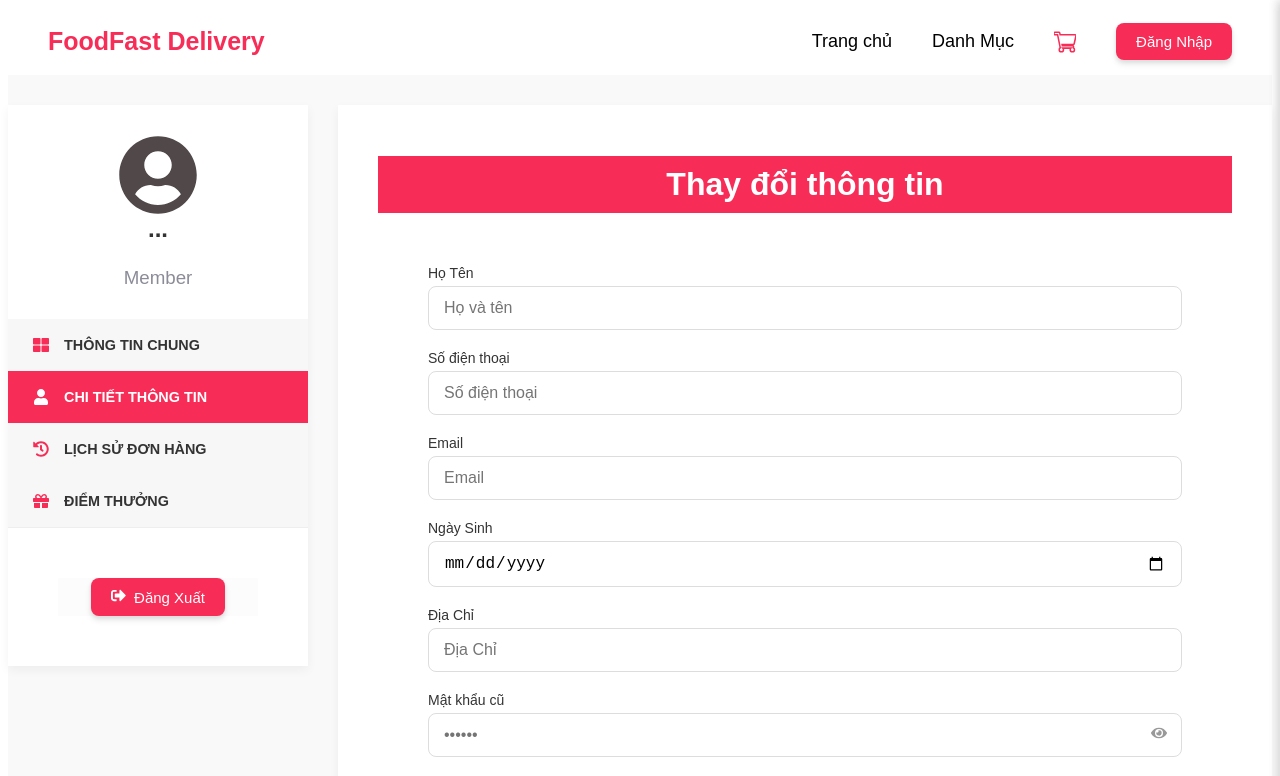
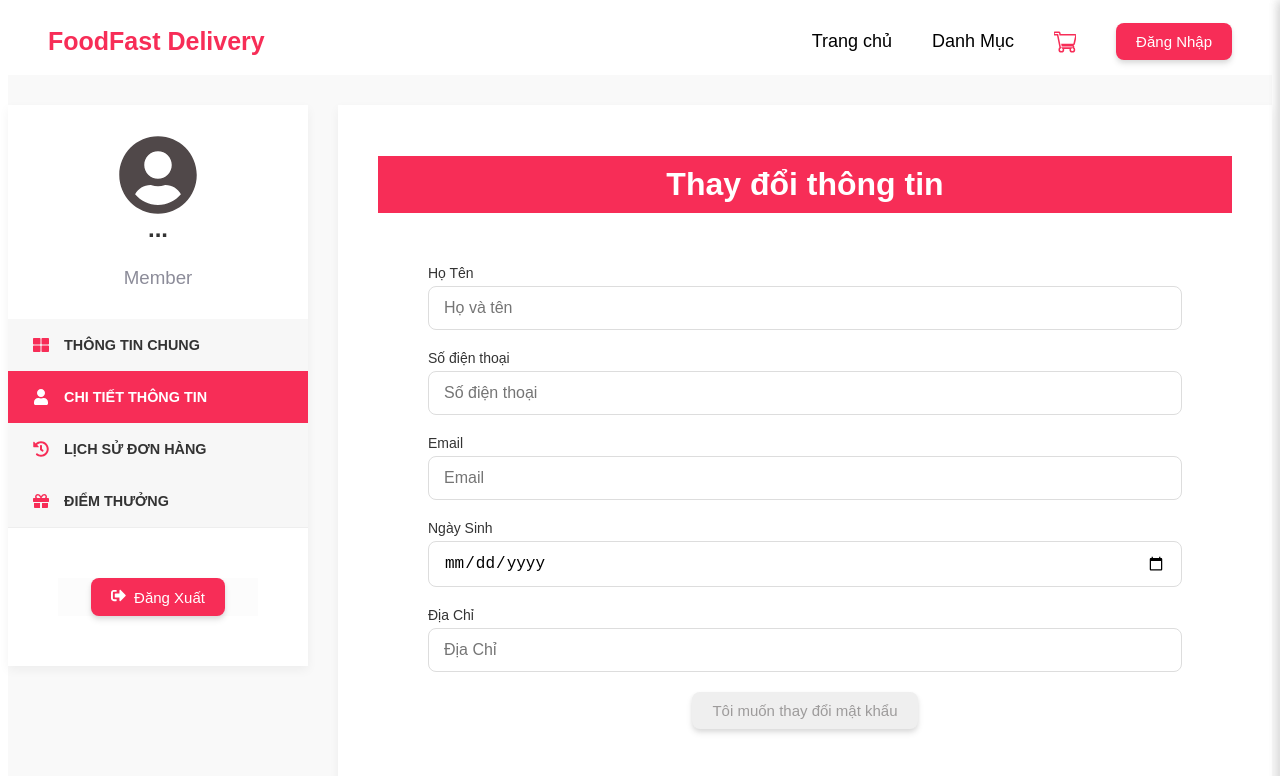
Before and after one commit to vvinh118/FoodFast-Delivery, a React (Vite) app in the folder apps/web/: page /userProfile/details in a window 1280 px wide. Shown: the top 776 px of the page. Built offline with nearby package versions, Linux system fonts and the light colour scheme.

Commit message:
Update Details.tsx

```diff
--- a/apps/web/src/pages/Profile/Details.tsx
+++ b/apps/web/src/pages/Profile/Details.tsx
@@ -1,11 +1,15 @@
+// src/pages/profile/Details.tsx
+
 import React, { useState } from 'react';
 import styled from 'styled-components';
 import { useAuth } from '../../context/AuthContext';
 import Button from '../../components/Button';
 import InputField from '../../components/InputField';
 
-//cột Main
+// === 1. STYLED COMPONENTS ===
+
 const ColMain = styled.div``
+
 const MainTitle = styled.h1`
     display: flex;
     justify-content: center;
@@ -13,32 +17,68 @@ const MainTitle = styled.h1`
     color: white;
     padding: 10px;
 `
-const Form = styled.form`
+
+const MainForm = styled.form`
     padding: 30px 50px;
 `
+
+
+const ChangePasswordForm = styled.div`
+    margin-top: 30px;
+    border-top: 1px solid #f0f0f0;
+    padding-top: 20px;
+
+    /* Hiệu ứng mờ dần khi xuất hiện */
+    animation: fadeIn 0.5s ease;
+    @keyframes fadeIn { from { opacity: 0; } to { opacity: 1; } }
+`
+
 const SubmitButton = styled.div`
     display: flex;
     justify-content: center;
     margin-top: 50px;
 `
 
+const ButtonRow = styled.div`
+    display: flex;
+    justify-content: flex-end;
+    gap: 10px;
+    margin-top: 20px;
+`
+
+const CancelButton = styled(Button)`
+    background-color: #777;
+    &:hover {
+        background-color: #555;
+    }
+`
+
+
+// === 2. COMPONENT CHÍNH ===
+
 export default function Details() {
-    const { user } = useAuth(); // Lấy user thật từ context
+    const { user } = useAuth();
 
+    // State cho thông tin
     const [name, setName] = useState(user?.name || '');
     const [tel, setTel] = useState(user?.tel || '');
     const [birthday, setBirthday] = useState(user?.birthday || '');
     const [email, setEmail] = useState(user?.email || '');
     const [address, setAddress] = useState(user?.address || '');
+
+    // State cho mật khẩu
     const [oldPassword, setOldPassword] = useState('');
     const [newPassword, setNewPassword] = useState('');
     const [confirmPassword, setConfirmPassword] = useState('');
 
-    //giả lập lưu thành công
+    // State ẩn/hiện form
+    const [isFormVisible, setIsFormVisible] = useState(false);
+
     const handleSubmit = (e: React.FormEvent) => {
         e.preventDefault();
-        console.log('Lưu thành công');
+        console.log('Lưu thay đổi (thông tin + mật khẩu nếu có)');
         alert('Lưu thay đổi thành công!');
+        setIsFormVisible(false);
         return;
     }
 
@@ -46,7 +86,8 @@ export default function Details() {
     return (
         <ColMain>
             <MainTitle>Thay đổi thông tin</MainTitle>
-            <Form onSubmit={handleSubmit}>
+
+            <MainForm onSubmit={handleSubmit}>
                 <InputField
                     label="Họ Tên"
                     id="name"
@@ -55,7 +96,6 @@ export default function Details() {
                     value={name}
                     onChange={(e) => {setName(e.target.value)}}
                 />
-
                 <InputField
                     label="Số điện thoại"
                     id="tel"
@@ -64,7 +104,6 @@ export default function Details() {
                     value={tel}
                     onChange={(e) => {setTel(e.target.value)}}
                 />
-
                 <InputField
                     label="Email"
                     id="email"
@@ -73,7 +112,6 @@ export default function Details() {
                     value={email}
                     onChange={(e) => {setEmail(e.target.value)}}
                 />
-
                 <InputField
                     label="Ngày Sinh"
                     id="birthday"
@@ -82,7 +120,6 @@ export default function Details() {
                     value={birthday}
                     onChange={(e) => {setBirthday(e.target.value)}}
                 />
-
                 <InputField
                     label="Địa Chỉ"
                     id="address"
@@ -92,6 +129,22 @@ export default function Details() {
                     onChange={(e) => {setAddress(e.target.value)}}
                 />
 
+
+                {
+                    !isFormVisible ? (
+                        <SubmitButton style={{ marginTop: '20px' }}>
+                            <Button
+                                type="button" // Quan trọng: để không submit form
+                                $color='#9d9b9b'
+                                $background='ffff'
+                                onClick={() => setIsFormVisible(true)}
+                            >
+                                Tôi muốn thay đổi mật khẩu
+                            </Button>
+                        </SubmitButton>
+                    ) : (
+
+                        <ChangePasswordForm>
                             <InputField
                                 label="Mật khẩu cũ"
                                 id="password"
@@ -119,14 +172,23 @@ export default function Details() {
                                 onChange={(e) => {setConfirmPassword(e.target.value)}}
                             />
 
+                            <ButtonRow>
+                                <CancelButton
+                                    type="button"
+                                    onClick={() => setIsFormVisible(false)}
+                                >
+                                    Hủy
+                                </CancelButton>
+                            </ButtonRow>
+                        </ChangePasswordForm>
+                    )
+                }
+
                 <SubmitButton>
                     <Button type='submit'>Lưu thay đổi</Button>
                 </SubmitButton>
 
-            </Form>
+            </MainForm>
         </ColMain>
-
-
-
     )
 }
```
Lines whose indentation alone changed are shown as unchanged.
